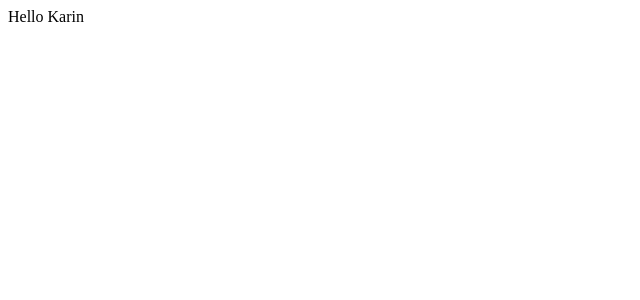
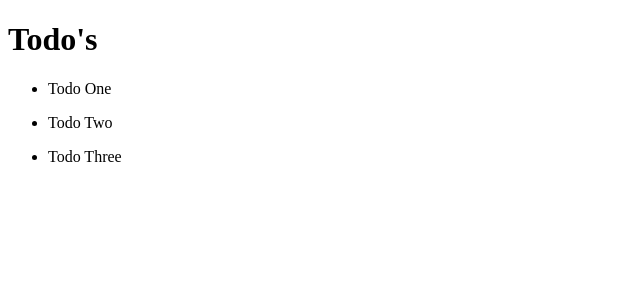
Before and after one commit to imkarin/angular-todolist, an Angular app: page / in a window 1280 px wide. Shown: the top 300 px of the page, without its empty margins (0-640 px from the left). Built offline with nearby package versions, Linux system fonts and the light colour scheme.

Commit message:
Created Todos component

```diff
--- a/src/app/app.component.html
+++ b/src/app/app.component.html
@@ -1 +1 @@
-<div>Hello {{ name }}</div>
+<app-todos>
--- a/src/app/app.component.ts
+++ b/src/app/app.component.ts
@@ -7,13 +7,4 @@ import { Component } from '@angular/core';
 })
 export class AppComponent {
   title = 'angular-todolist';
-  name: string = 'someone';
-
-  constructor() {
-    this.changeName('Karin')
-  }
-
-  changeName(name:string):void {
-    this.name = name;
-  }
 }
--- a/src/app/app.module.ts
+++ b/src/app/app.module.ts
@@ -3,10 +3,12 @@ import { BrowserModule } from '@angular/platform-browser';
 
 import { AppRoutingModule } from './app-routing.module';
 import { AppComponent } from './app.component';
+import { TodosComponent } from './components/todos/todos.component';
 
 @NgModule({
   declarations: [
-    AppComponent
+    AppComponent,
+    TodosComponent
   ],
   imports: [
     BrowserModule,
--- /dev/null
+++ b/src/app/components/todos/todos.component.html
@@ -0,0 +1,4 @@
+<h1>Todo's</h1>
+<ul *ngFor="let todo of todos">
+    <li>{{ todo.title }}</li>
+</ul>
--- /dev/null
+++ b/src/app/components/todos/todos.component.ts
@@ -0,0 +1,33 @@
+import { Component, OnInit } from '@angular/core';
+import { Todo } from '../../models/Todo';
+
+@Component({
+  selector: 'app-todos',
+  templateUrl: './todos.component.html',
+  styleUrls: ['./todos.component.scss']
+})
+export class TodosComponent implements OnInit {
+  todos!: Todo[];
+
+  constructor() {}
+
+  ngOnInit(): void {
+    this.todos = [
+      {
+        id: 1,
+        title: 'Todo One',
+        completed: false
+      },
+      {
+        id: 2,
+        title: 'Todo Two',
+        completed: false
+      },
+      {
+        id: 3,
+        title: 'Todo Three',
+        completed: true
+      }
+    ]
+  }
+}
--- /dev/null
+++ b/src/app/models/Todo.ts
@@ -0,0 +1,11 @@
+export class Todo {
+    id: number;
+    title: string;
+    completed: boolean;
+
+    constructor(id: number, title: string, completed: boolean) {
+        this.id = id,
+        this.title = title,
+        this.completed = completed
+    }
+}
```
Also changed, not shown: src/app/components/todos/todos.component.scss (added), 1 other file (tests, documents, lock files or other folders).
